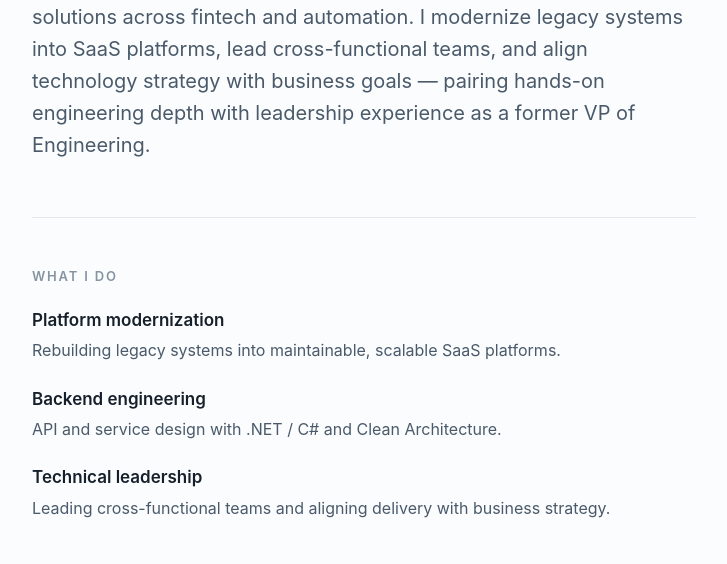
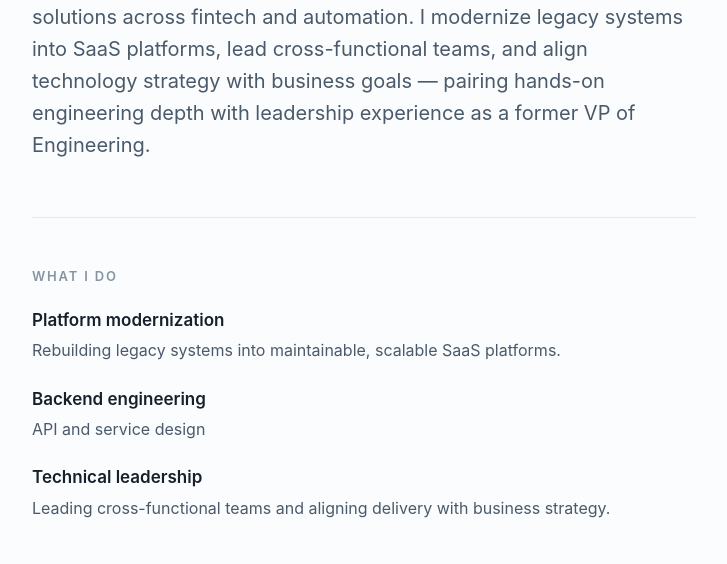
Before and after one commit to afearns/website, a plain HTML site: page index.html in a window 1280 px wide. Shown: the part 236-800 px from the top of the page, without its empty margins (276-1003 px from the left). Drawn offline with Linux system fonts and the light colour scheme.

Commit message:
Update index.html

```diff
--- a/index.html
+++ b/index.html
@@ -103,7 +103,7 @@
         </div>
         <div>
           <div class="service-title">Backend engineering</div>
-          <div class="service-desc">API and service design with .NET / C# and Clean Architecture.</div>
+          <div class="service-desc">API and service design</div>
         </div>
         <div>
           <div class="service-title">Technical leadership</div>
```
